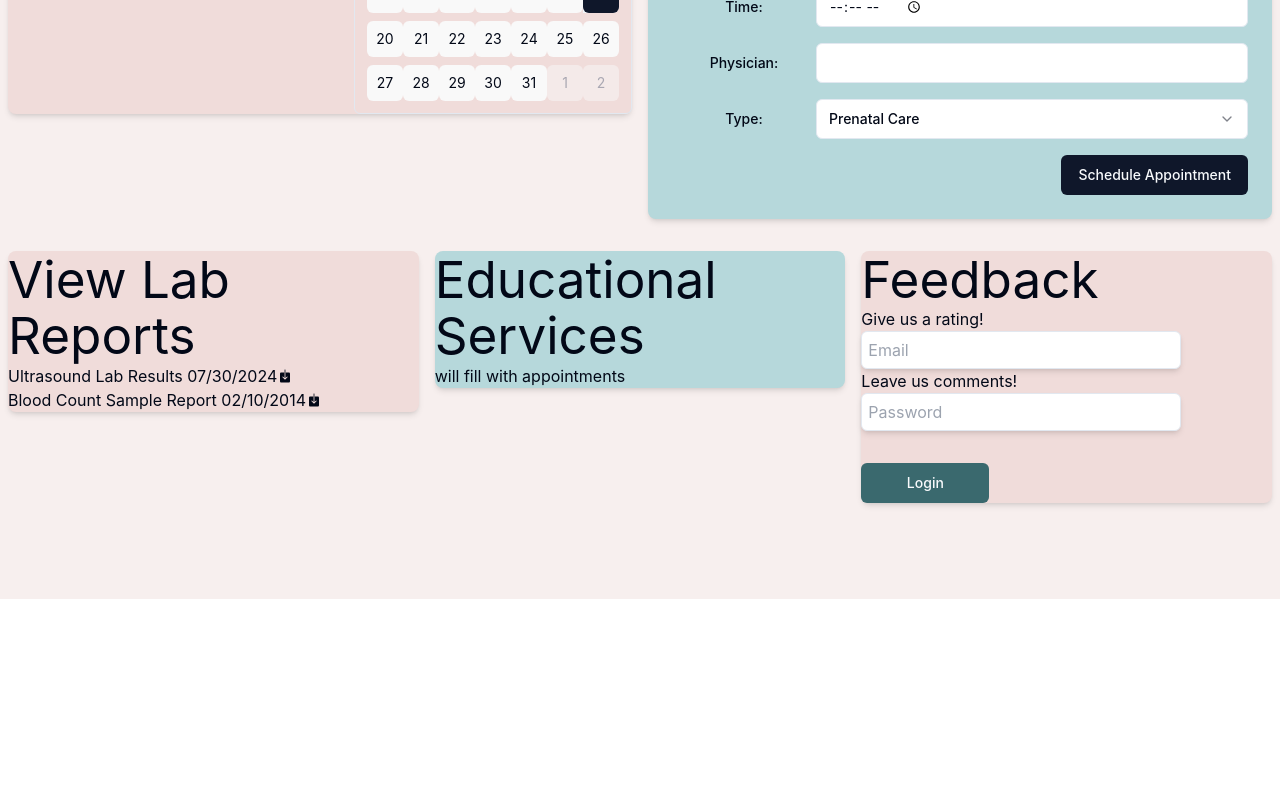
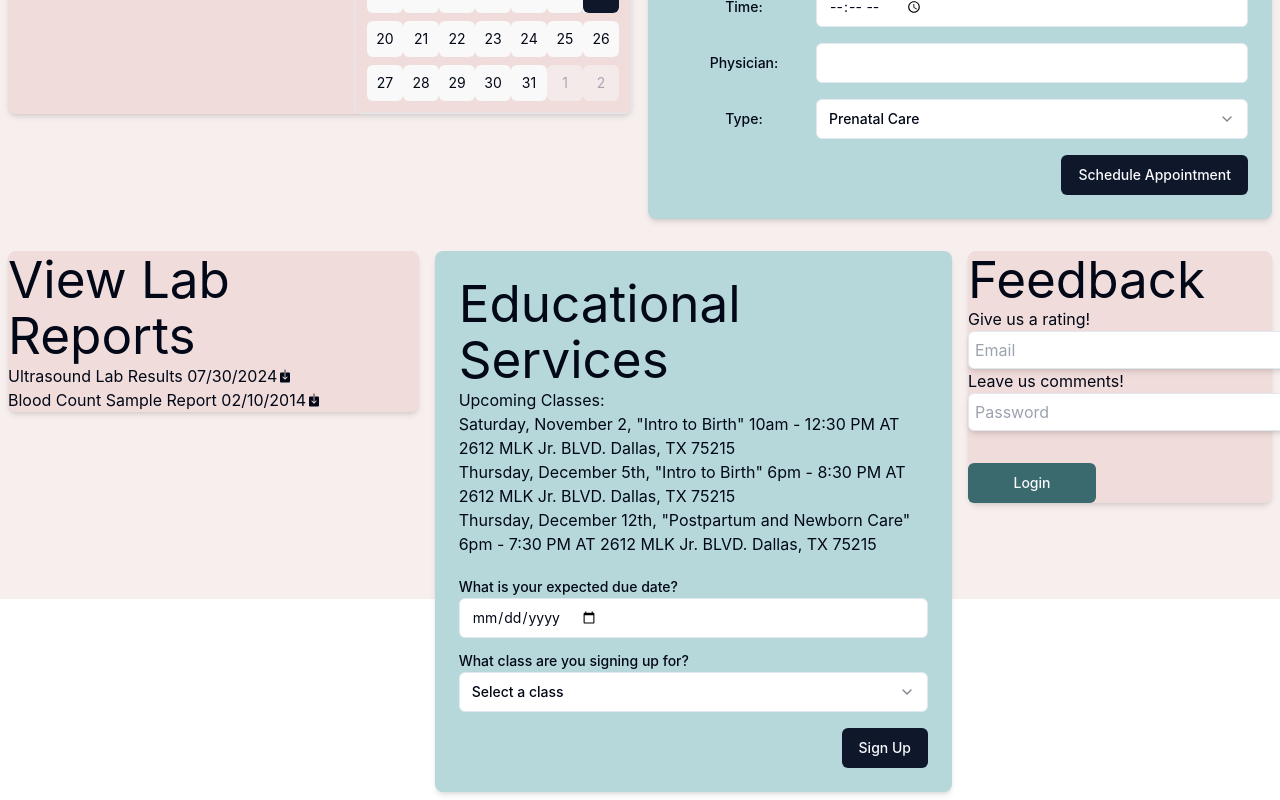
Before and after one commit to cfgtexas24/Team-11, a React (Vite) app in the folder frontend/: page /user-dashboard in a window 1280 px wide. Shown: the part 601-1401 px from the top of the page. Before the commit the page ends 1200 px from the top, so only its background shows below. Built offline with nearby package versions, Linux system fonts and the light colour scheme.

Commit message:
educational service component

```diff
--- a/frontend/src/components/userPageComponents/EducationalServices.tsx
+++ b/frontend/src/components/userPageComponents/EducationalServices.tsx
@@ -1,24 +1,73 @@
-import * as React from "react"
-import '../../App.css'
+import * as React from "react";
+import '../../App.css';
+import { Input } from "@/components/ui/input";
+import { Button } from "@/components/ui/button";
+import { Label } from "@/components/ui/label";
+import { Select, SelectItem, SelectTrigger, SelectContent, SelectValue } from "@/components/ui/select";
 
 function EducationalServices() {
-    const [date, setDate] = React.useState<Date | undefined>(new Date())
+    const [date, setDate] = React.useState<string>('');
+    const [type, setType] = React.useState<string>(''); // State to hold selected class
+
+    const handleSubmit = (event: React.FormEvent) => {
+        event.preventDefault();
+
+        // Handle form submission logic here
+        console.log("Expected Due Date:", date);
+        console.log("Selected Class:", type);
+
+        // Reset form fields after submission
+        setDate('');
+        setType('');
+    };
 
     return (
         <>
-      <div className="justify-around rounded-lg shadow-md" style={{ backgroundColor: '#B6D8DB' }}>
-        <div className="flex flex-row">
+            <div className="justify-around rounded-lg shadow-md p-6" style={{ backgroundColor: '#B6D8DB' }}>
                 <div className="text-left">
                     <h1>Educational Services</h1>
                     <div>
-                    will fill with appointments
+                        <h3>Upcoming Classes:</h3>
+                        <ul>
+                          <li>Saturday, November 2, "Intro to Birth" 10am - 12:30 PM AT 2612 MLK Jr. BLVD. Dallas, TX 75215</li>
+                          <li>Thursday, December 5th, "Intro to Birth" 6pm - 8:30 PM AT 2612 MLK Jr. BLVD. Dallas, TX 75215</li>
+                          <li>Thursday, December 12th, "Postpartum and Newborn Care" 6pm - 7:30 PM AT 2612 MLK Jr. BLVD. Dallas, TX 75215</li>
+                        </ul>
+                    </div>
+                    &nbsp;
+                    <form onSubmit={handleSubmit}>
+                        <div className="mb-4">
+                            <Label htmlFor="date" className="block">What is your expected due date?</Label>
+                            <Input
+                                type="date"
+                                id="date"
+                                value={date}
+                                onChange={(e) => setDate(e.target.value)}
+                                required
+                                className="w-full mt-1"
+                            />
+                        </div>
+                        <div className="mb-4">
+                            <Label htmlFor="type" className="block">What class are you signing up for?</Label>
+                            <Select onValueChange={(value) => setType(value)} value={type}>
+                                <SelectTrigger className="w-full mt-1">
+                                    <SelectValue placeholder="Select a class" />
+                                </SelectTrigger>
+                                <SelectContent>
+                                    <SelectItem value="november-2">November 2, "Intro to Birth"</SelectItem>
+                                    <SelectItem value="december-5">December 5th, "Intro to Birth"</SelectItem>
+                                    <SelectItem value="december-12">December 12th, "Postpartum and Newborn Care"</SelectItem>
+                                </SelectContent>
+                            </Select>
+                        </div>
+                        <div className="flex justify-end">
+                            <Button type="submit">Sign Up</Button>
+                        </div>
+                    </form>
                 </div>
             </div>
-        </div>
-
-      </div>
         </>
-  )
+    );
 }
 
-export default EducationalServices
+export default EducationalServices;
--- a/frontend/src/pages/UserDashboard.tsx
+++ b/frontend/src/pages/UserDashboard.tsx
@@ -8,7 +8,7 @@ import Feedback from '@/components/userPageComponents/Feedback';
 function UserDashboard() {
     return (
         <>
-            <div className="h-screen w-screen absolute left-0" style={{ backgroundColor: '#F7EFEE' }}>
+            <div className="h-screen w-screen absolute left-0 top-30px bg-[#F7EFEE]">
                 <div className="flex flex-wrap justify-between">
                     <div className="w-full h-full md:w-1/2 p-2 flex-grow">
                         <ViewAppointments />
@@ -18,13 +18,13 @@ function UserDashboard() {
                     </div>
                 </div>
                 <div className="flex flex-wrap justify-between mt-4">
-                    <div className="w-full h-full md:w-1/3 p-2 flex-grow">
+                    <div className="w-full h-full md:w-4/12 p-2 flex-grow">
                         <ViewLabReports />
                     </div>
-                    <div className="w-full h-full md:w-1/3 p-2 flex-grow">
+                    <div className="w-full h-full md:w-5/12 p-2 flex-grow">
                         <EducationalServices />
                     </div>
-                    <div className="w-full h-full md:w-1/3 p-2 flex-grow">
+                    <div className="w-full h-full md:w-3/12 p-2 flex-grow">
                         <Feedback />
                     </div>
                 </div>
```
Lines whose indentation alone changed are shown as unchanged.
